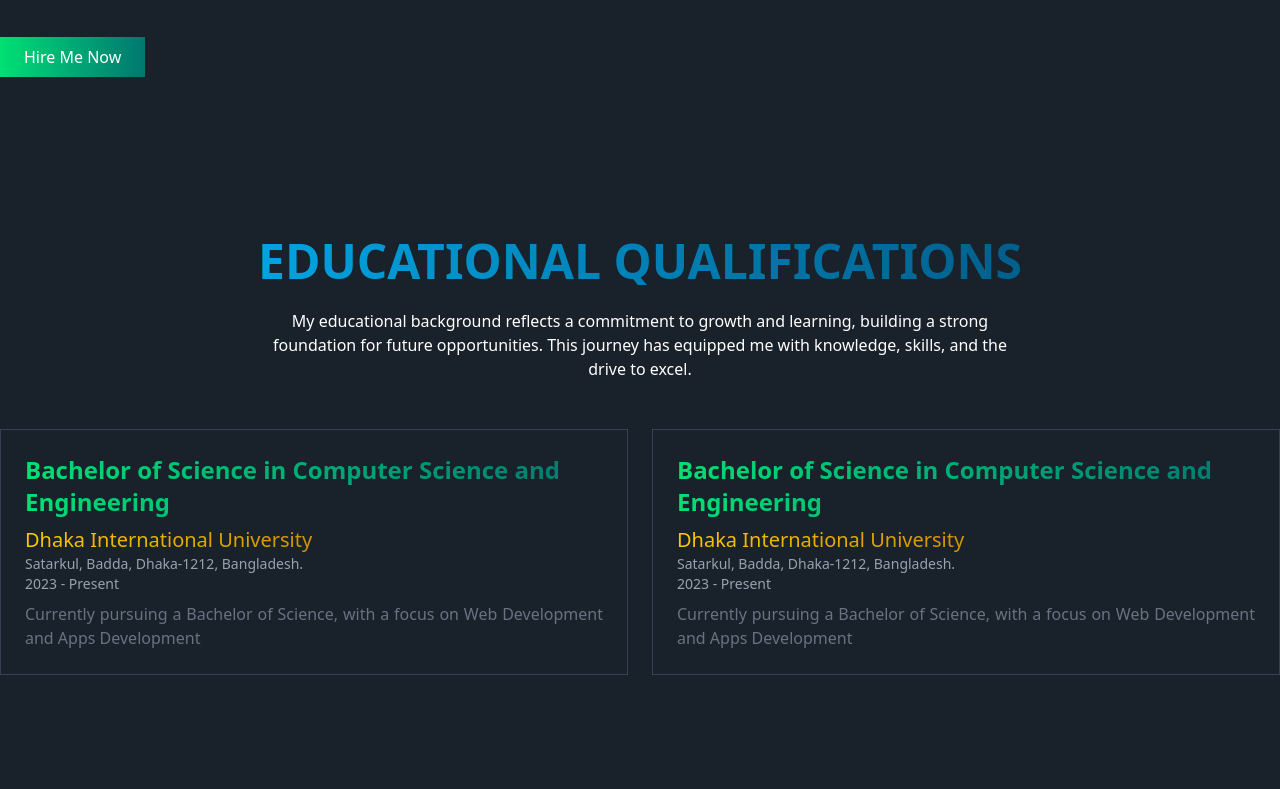
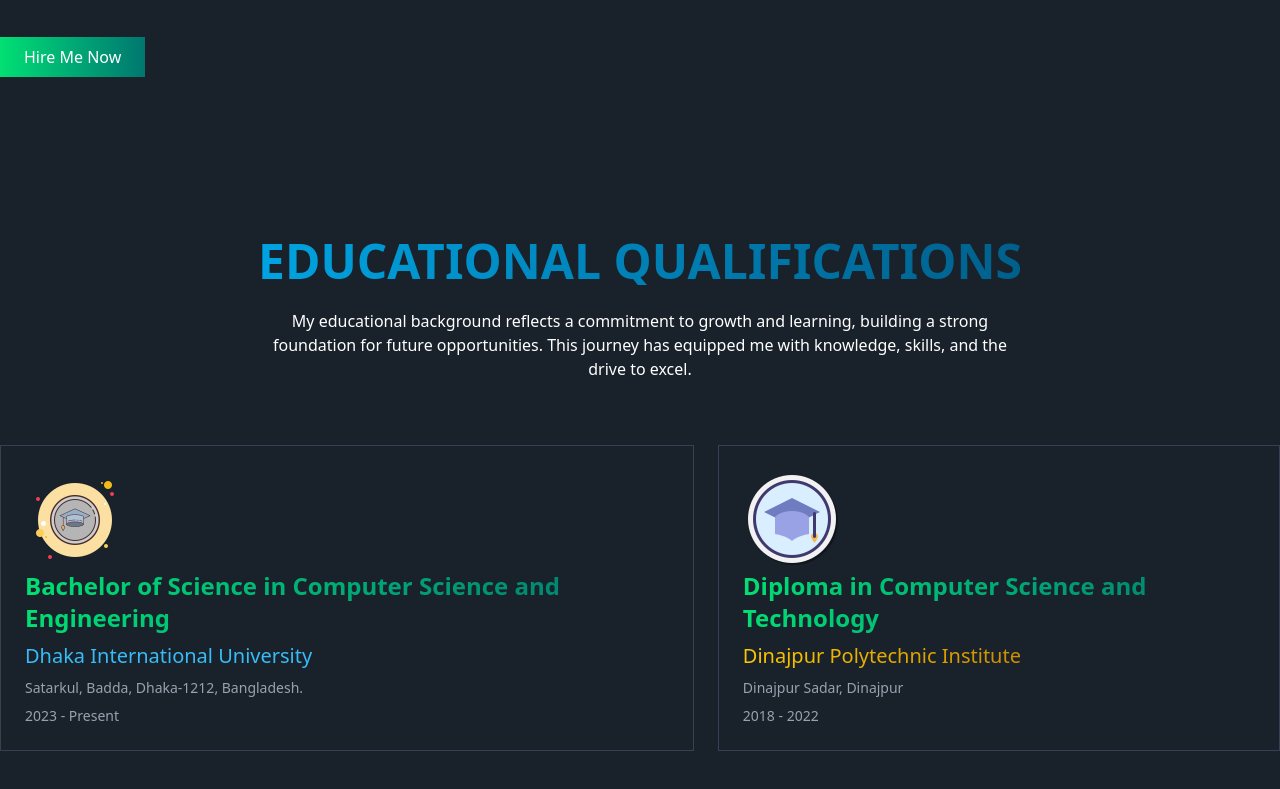
Before and after one commit to JobayerRahman106/portfolio, a React (Vite) app: page / in a window 1280 px wide. Shown: the part 1567-2356 px from the top of the page. Before the commit the page ends 2322 px from the top, so only its background shows below. Built offline with nearby package versions, Linux system fonts and the light colour scheme.

Commit message:
qualification added

```diff
--- a/src/section/Qualification.jsx
+++ b/src/section/Qualification.jsx
@@ -1,4 +1,6 @@
 import React from 'react'
+import GraduationImg from '../assets/image/graduation.png'
+import DiplomaImg from '../assets/image/diploma.png'
 
 const Qualification = () => {
   return (
@@ -9,32 +11,30 @@ const Qualification = () => {
         </div>
 
 
-        <div className="flex flex-row items-center justify-between gap-6 mt-12 ">
+        <div className="flex flex-row items-center justify-between gap-6 mt-16 ">
 
             <div className='p-6 bg-bg-primary rounded-none text-white border border-gray-700' >
                 <figure>
-                    <img src="" alt="" />
+                    <img src={GraduationImg} alt="" />
                 </figure>
 
                 <div>
                     <h3 className='text-2xl font-semibold text-transparent bg-clip-text bg-linear-to-r from-green-400  to-teal-700'>Bachelor of Science in Computer Science and Engineering</h3>
-                    <h4 className='text-xl font-medium  text-transparent bg-clip-text bg-linear-to-r from-yellow-400  to-yellow-700 mt-2'>Dhaka International University</h4>
-                    <h5 className='text-sm text-gray-400'>Satarkul, Badda, Dhaka-1212, Bangladesh.</h5>
+                    <h4 className='text-xl font-medium text-[#38bcf7] mt-2'>Dhaka International University</h4>
+                    <h5 className='text-sm text-gray-400 py-2'>Satarkul, Badda, Dhaka-1212, Bangladesh.</h5>
                     <h6 className='text-sm text-gray-400'>2023 - Present</h6>
-                    <p className='text-gray-500 mt-2 text-justify'>Currently pursuing a Bachelor of Science, with a focus on Web Development and Apps Development</p>
                 </div>
             </div>
             <div className='p-6 bg-bg-primary rounded-none text-white border border-gray-700' >
                 <figure>
-                    <img src="" alt="" />
+                    <img src={DiplomaImg} alt="DiplomaImg" />
                 </figure>
 
                 <div>
-                    <h3 className='text-2xl font-semibold text-transparent bg-clip-text bg-linear-to-r from-green-400  to-teal-700'>Bachelor of Science in Computer Science and Engineering</h3>
-                    <h4 className='text-xl font-medium  text-transparent bg-clip-text bg-linear-to-r from-yellow-400  to-yellow-700 mt-2'>Dhaka International University</h4>
-                    <h5 className='text-sm text-gray-400'>Satarkul, Badda, Dhaka-1212, Bangladesh.</h5>
-                    <h6 className='text-sm text-gray-400'>2023 - Present</h6>
-                    <p className='text-gray-500 mt-2 text-justify'>Currently pursuing a Bachelor of Science, with a focus on Web Development and Apps Development</p>
+                    <h3 className='text-2xl font-semibold text-transparent bg-clip-text bg-linear-to-r from-green-400  to-teal-700'>Diploma in Computer Science and Technology</h3>
+                    <h4 className='text-xl font-medium  text-transparent bg-clip-text bg-linear-to-r from-yellow-400  to-yellow-700 mt-2'> Dinajpur Polytechnic Institute </h4>
+                    <h5 className='text-sm text-gray-400 py-2'>Dinajpur Sadar, Dinajpur</h5>
+                    <h6 className='text-sm text-gray-400'>2018 - 2022</h6>
                 </div>
             </div>
 
```
Also changed, not shown: src/assets/image/diploma.png (added), src/assets/image/graduation.png (added).
